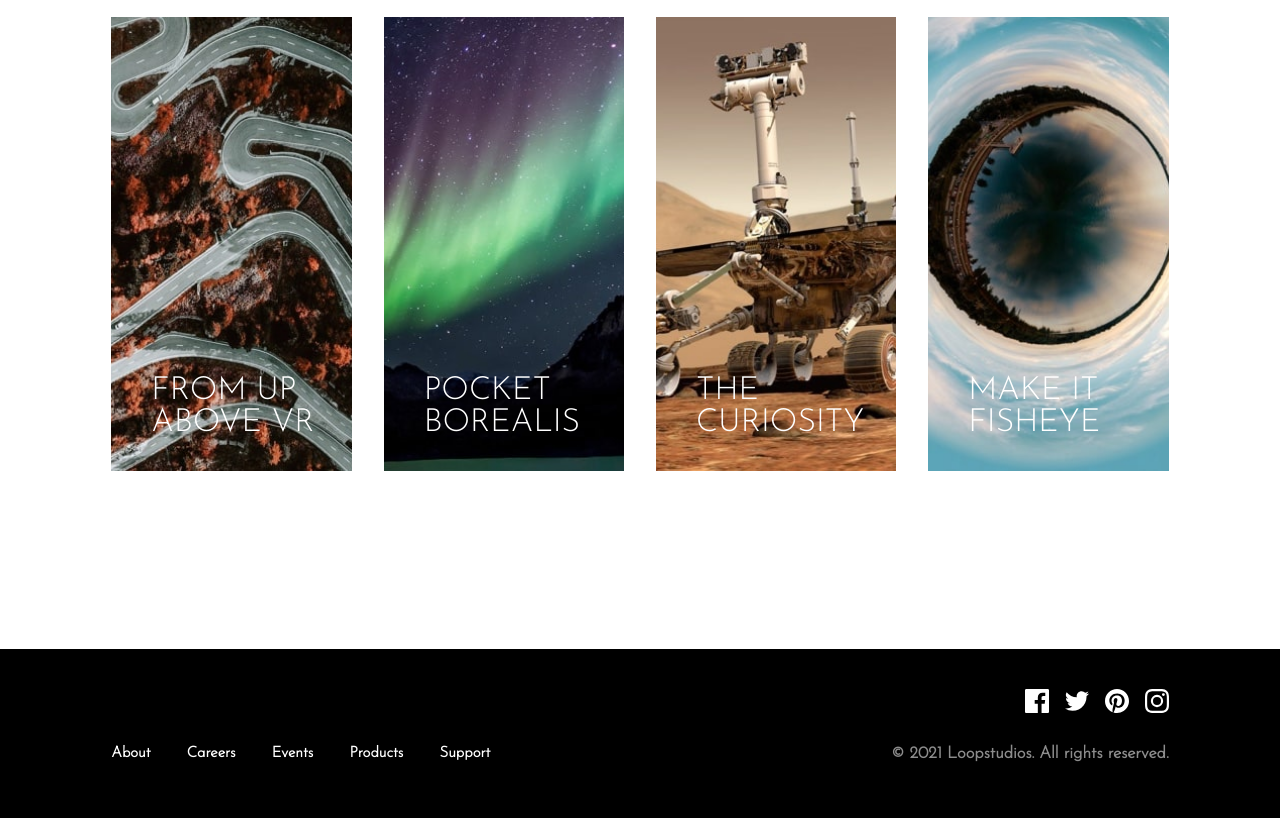
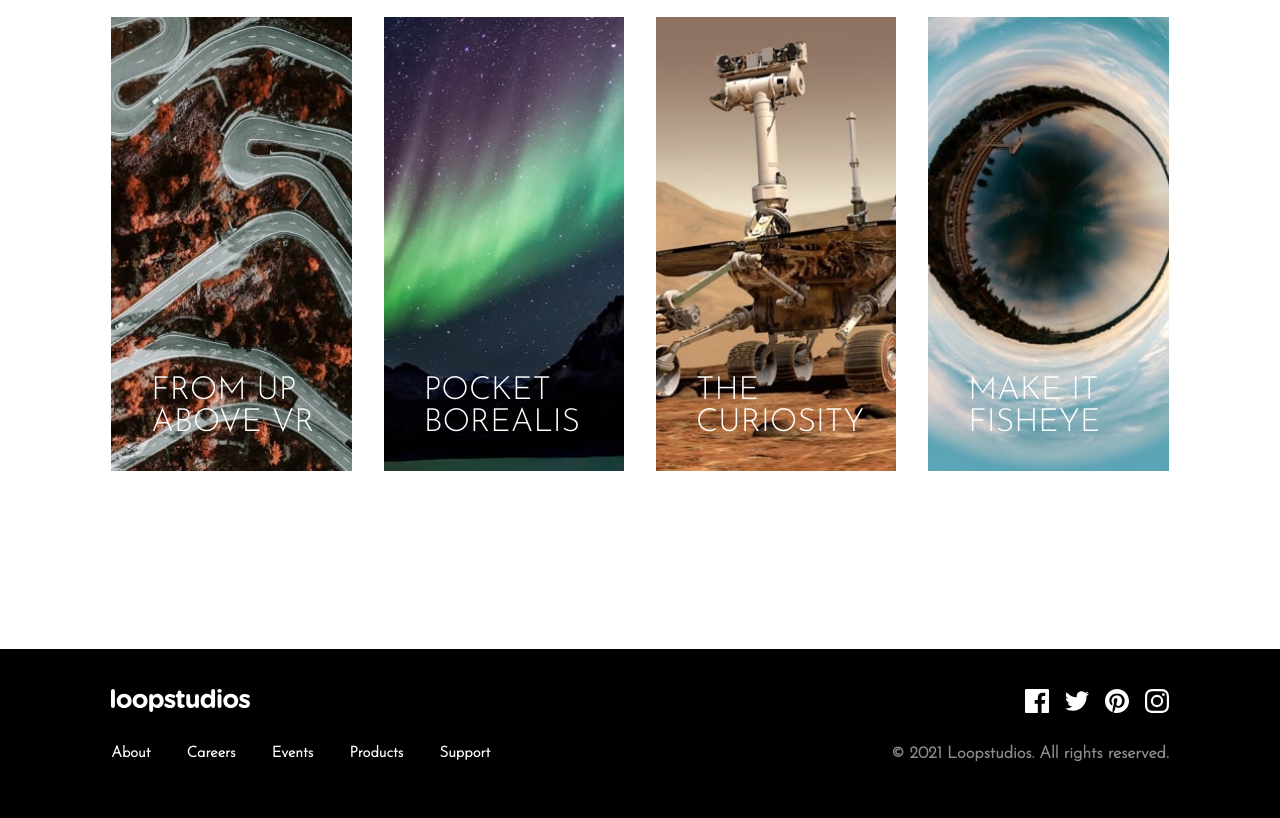
Before and after one commit to MojtabaMosavi/loopstudios-landing-page-main.io, a website: page index.html in a window 1280 px wide. Shown: the part 2088-2906 px from the top of the page. Drawn offline with Linux system fonts and the light colour scheme; the site is published under a folder, as on GitHub Pages, so addresses that start at the root find nothing.

Commit message:
modified the footer logos image path

```diff
--- a/index.html
+++ b/index.html
@@ -140,7 +140,7 @@
     <div class="footer__content-wrapper container">
 
       <a href="#" class="footer__logo" aria-label="logo of the site" title="logo">
-        <img src="/dist/images/logo.svg" alt="" aria-hidden="true">
+        <img src="./dist/images/logo.svg" alt="" aria-hidden="true">
       </a>
       <nav class="footer__nav">
         <ul class="footer__links">
```
